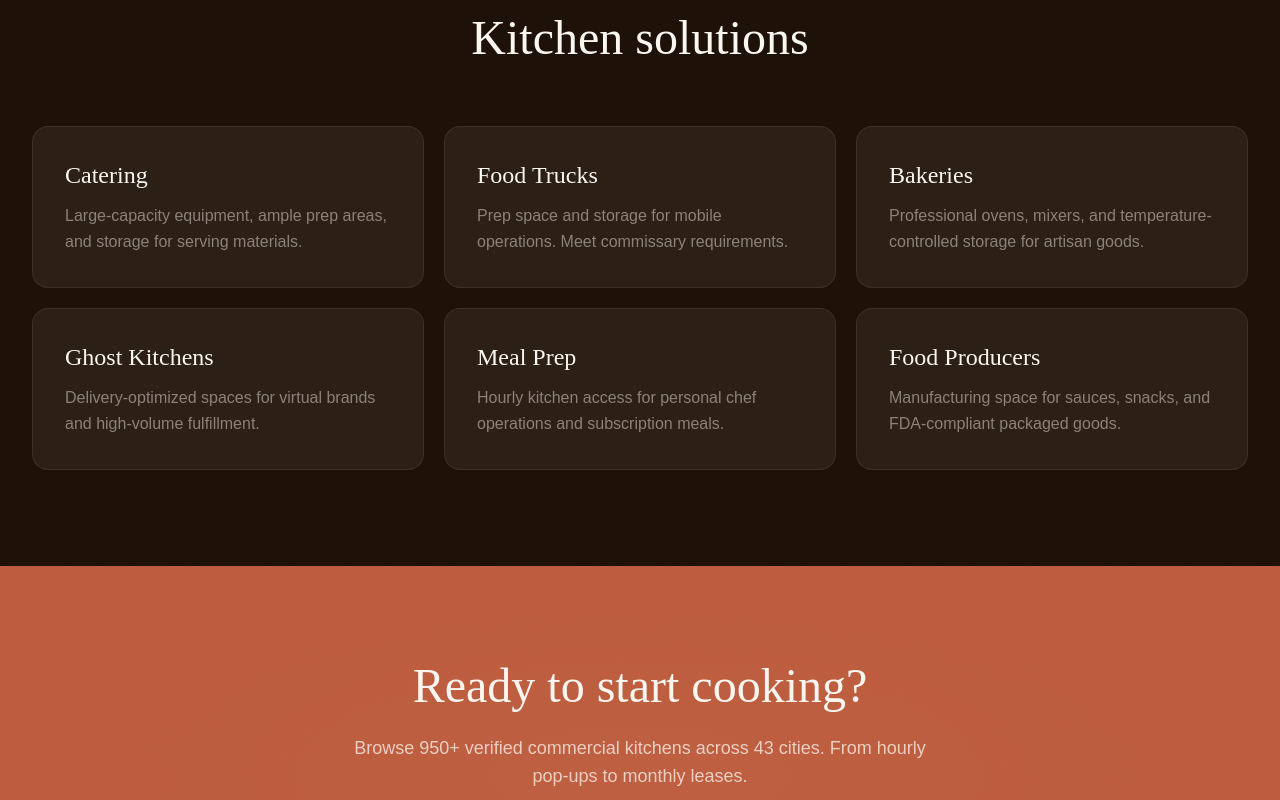
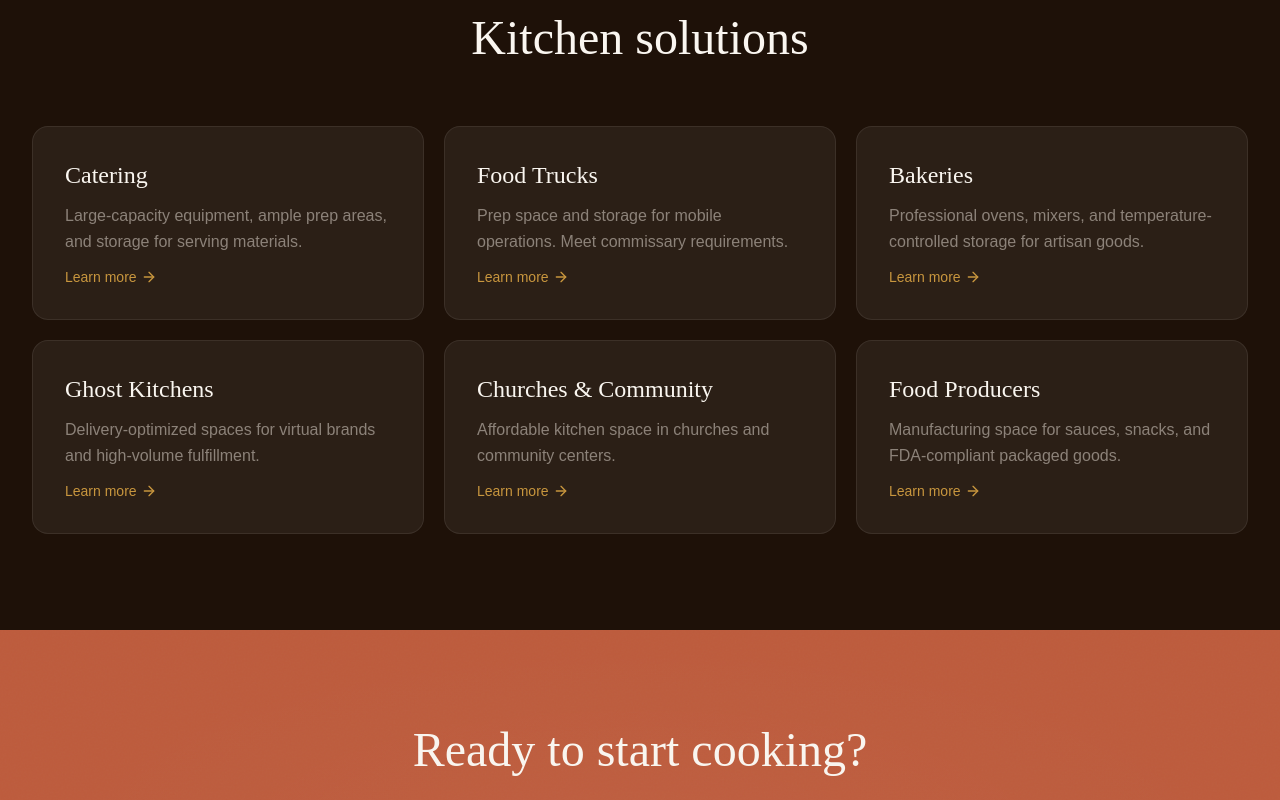
Before and after one commit to kgb4000/shared-commercial-kitchen, a Next.js app: page / in a window 1280 px wide. Shown: the part 4000-4800 px from the top of the page. Built offline with nearby package versions, Linux system fonts and the light colour scheme.

Commit message:
seo: add internal links to ghost kitchen, food truck, bakery, church pages from footer, homepage, and resources

```diff
--- a/app/resources/page.js
+++ b/app/resources/page.js
@@ -104,6 +104,26 @@ const guides = [
     href: '/food-licensing-guides',
     title: 'Food Licensing Guides',
     description: 'State-by-state food business licensing requirements.',
+  },
+  {
+    href: '/ghost-kitchens',
+    title: 'Ghost Kitchen Rentals',
+    description: 'Find delivery-only kitchen spaces for virtual brands.',
+  },
+  {
+    href: '/food-truck-commissary',
+    title: 'Food Truck Commissary',
+    description: 'Commissary kitchens for food truck operators.',
+  },
+  {
+    href: '/bakery-kitchen-rental',
+    title: 'Bakery Kitchen Rental',
+    description: 'Rent commercial baking space with pro equipment.',
+  },
+  {
+    href: '/church-kitchen-rental',
+    title: 'Church Kitchen Rental',
+    description: 'Affordable church and community kitchen spaces.',
   },
 ]
 
--- a/component/Footer.js
+++ b/component/Footer.js
@@ -103,6 +103,26 @@ export default function Footer() {
                   </Link>
                 </li>
                 <li>
+                  <Link href="/ghost-kitchens" className="text-sm footer-link">
+                    Ghost Kitchens
+                  </Link>
+                </li>
+                <li>
+                  <Link href="/food-truck-commissary" className="text-sm footer-link">
+                    Food Truck Commissary
+                  </Link>
+                </li>
+                <li>
+                  <Link href="/bakery-kitchen-rental" className="text-sm footer-link">
+                    Bakery Kitchen Rental
+                  </Link>
+                </li>
+                <li>
+                  <Link href="/church-kitchen-rental" className="text-sm footer-link">
+                    Church Kitchen Rental
+                  </Link>
+                </li>
+                <li>
                   <Link href="/cocinas-comerciales" className="text-sm footer-link">
                     Cocinas Comerciales
                   </Link>
--- a/component/HomePage.js
+++ b/component/HomePage.js
@@ -210,12 +210,12 @@ const HomePage = () => {
   ]
 
   const solutions = [
-    { title: 'Catering', desc: 'Large-capacity equipment, ample prep areas, and storage for serving materials.' },
-    { title: 'Food Trucks', desc: 'Prep space and storage for mobile operations. Meet commissary requirements.' },
-    { title: 'Bakeries', desc: 'Professional ovens, mixers, and temperature-controlled storage for artisan goods.' },
-    { title: 'Ghost Kitchens', desc: 'Delivery-optimized spaces for virtual brands and high-volume fulfillment.' },
-    { title: 'Meal Prep', desc: 'Hourly kitchen access for personal chef operations and subscription meals.' },
-    { title: 'Food Producers', desc: 'Manufacturing space for sauces, snacks, and FDA-compliant packaged goods.' },
+    { title: 'Catering', desc: 'Large-capacity equipment, ample prep areas, and storage for serving materials.', href: '/browse-kitchens' },
+    { title: 'Food Trucks', desc: 'Prep space and storage for mobile operations. Meet commissary requirements.', href: '/food-truck-commissary' },
+    { title: 'Bakeries', desc: 'Professional ovens, mixers, and temperature-controlled storage for artisan goods.', href: '/bakery-kitchen-rental' },
+    { title: 'Ghost Kitchens', desc: 'Delivery-optimized spaces for virtual brands and high-volume fulfillment.', href: '/ghost-kitchens' },
+    { title: 'Churches & Community', desc: 'Affordable kitchen space in churches and community centers.', href: '/church-kitchen-rental' },
+    { title: 'Food Producers', desc: 'Manufacturing space for sauces, snacks, and FDA-compliant packaged goods.', href: '/browse-kitchens' },
   ]
 
   return (
@@ -449,14 +449,17 @@ const HomePage = () => {
 
           <div className="grid md:grid-cols-2 lg:grid-cols-3 gap-5">
             {solutions.map((sol) => (
-              <div key={sol.title} className="rounded-2xl p-8 group transition-all duration-300" style={{ background: 'rgba(250,246,240,0.06)', border: '1px solid rgba(250,246,240,0.08)' }}>
+              <Link key={sol.title} href={sol.href} className="rounded-2xl p-8 group transition-all duration-300 block" style={{ background: 'rgba(250,246,240,0.06)', border: '1px solid rgba(250,246,240,0.08)' }}>
                 <h3 className="font-editorial text-2xl mb-3" style={{ color: 'var(--cream)' }}>
                   {sol.title}
                 </h3>
-                <p className="leading-relaxed" style={{ color: '#8C8279' }}>
+                <p className="leading-relaxed mb-3" style={{ color: '#8C8279' }}>
                   {sol.desc}
                 </p>
-              </div>
+                <span className="text-sm font-medium flex items-center gap-1" style={{ color: 'var(--amber)' }}>
+                  Learn more <ArrowRight className="w-4 h-4 group-hover:translate-x-1 transition-transform" />
+                </span>
+              </Link>
             ))}
           </div>
         </div>
```
